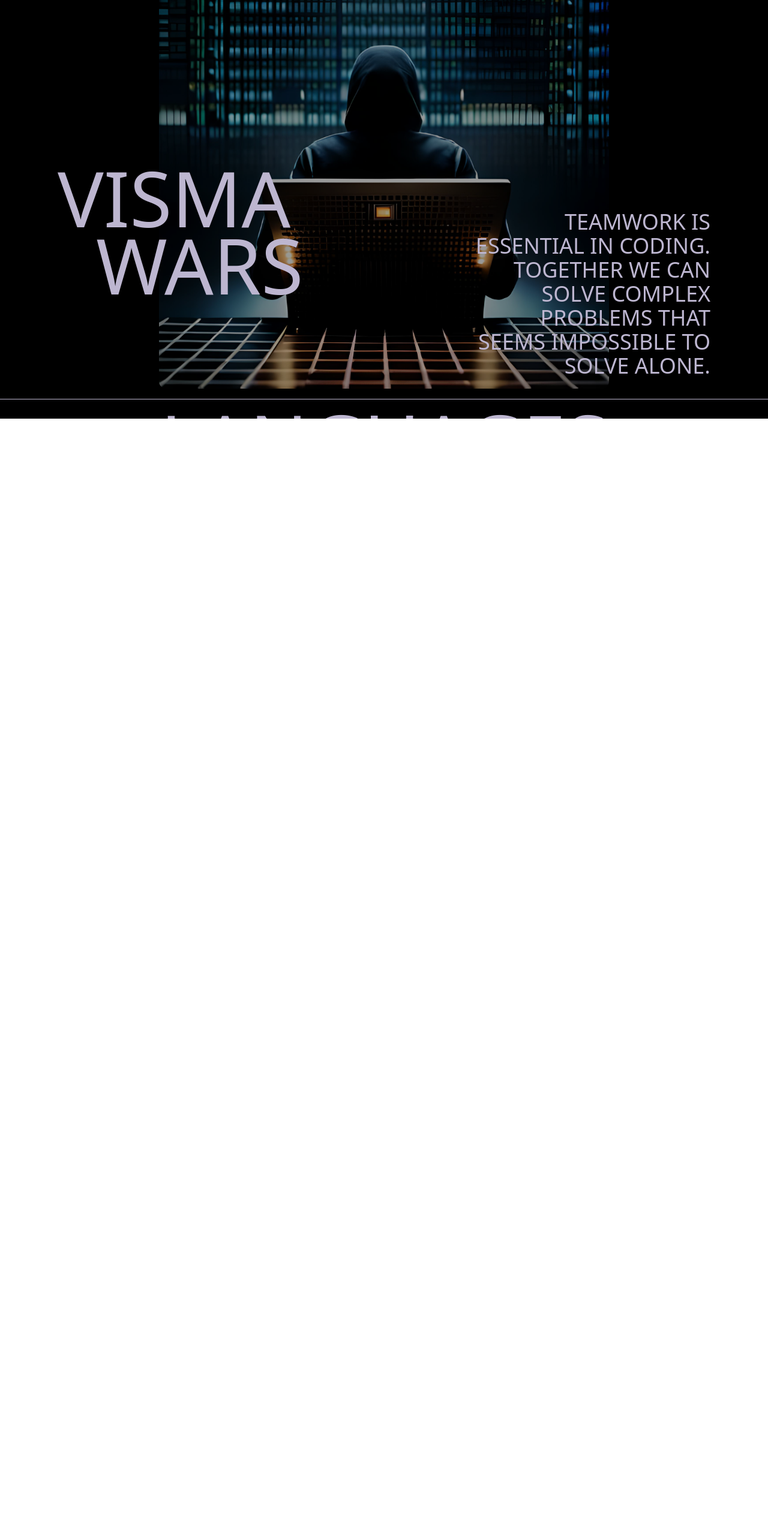
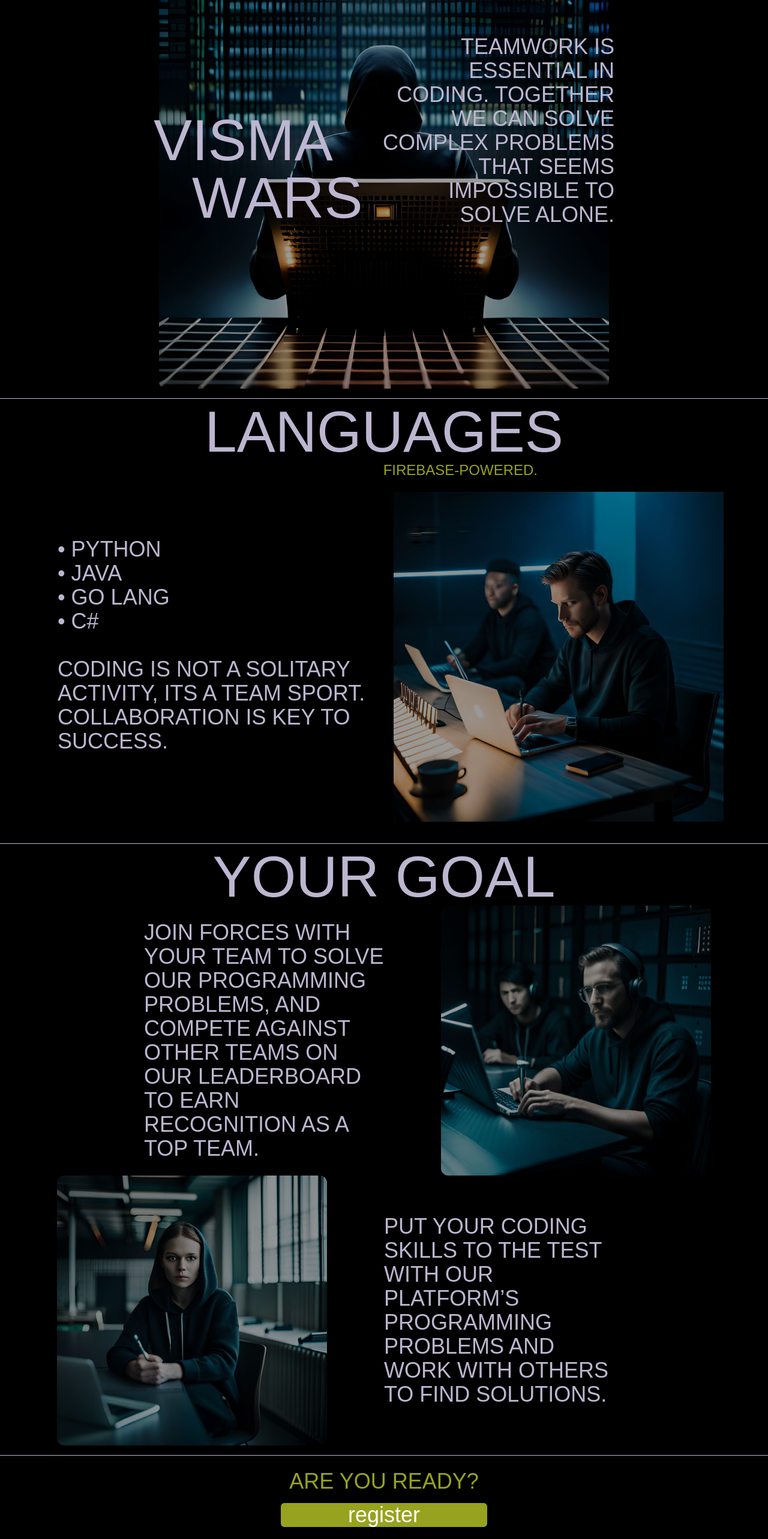
Before and after one commit to anton-cornak/codefights-web, a Next.js app in the folder front-end/: page / in a window 1280 px wide. Shown: the part 182-2748 px from the top of the page at 60% size. Before the commit the page ends 880 px from the top, so only its background shows below. Built offline with nearby package versions, Linux system fonts and the light colour scheme; no server answers; a web font is replaced by a local one; what prettier-plugin-tailwindcss would draw is missing.

Commit message:
FE- design changes

```diff
--- a/front-end/components/LeaderBoard/Description.tsx
+++ b/front-end/components/LeaderBoard/Description.tsx
@@ -2,8 +2,8 @@
 
 const Description = (): JSX.Element => {
 	return (
-		<div className="text-color1 my-10 flex justify-center text-2xl md:w-auto xl:w-auto ">
-			<div className="flex justify-center gap-36">
+		<div className="text-color1 my-10 flex justify-center text-2xl md:w-auto xl:w-auto  ">
+			<div className="flex justify-center gap-40">
 				<div>
 					<p>TOP 1-10</p>
 				</div>
--- a/front-end/components/LeaderBoard/MiddleLine.tsx
+++ b/front-end/components/LeaderBoard/MiddleLine.tsx
@@ -2,7 +2,7 @@
 
 const MiddleLine = (): JSX.Element => {
 	return (
-		<div className="absolute top-32 inline-flex w-full items-center justify-center">
+		<div className="absolute top-56 inline-flex w-full items-center justify-center">
 			<hr className="bg-color1 dark:bg-color1 h-[41rem] w-px border-0 "></hr>
 		</div>
 	);
--- a/front-end/components/LeaderBoard/RankLine.tsx
+++ b/front-end/components/LeaderBoard/RankLine.tsx
@@ -11,7 +11,7 @@
 	score,
 }: RankLineProps): JSX.Element => {
 	return (
-		<div className="my-3 inline-flex gap-32">
+		<div className="my-3 inline-flex gap-44">
 			<div className="flex text-3xl">
 				<h1>{position}</h1>
 			</div>
--- a/front-end/components/Score/ScorePoints.tsx
+++ b/front-end/components/Score/ScorePoints.tsx
@@ -3,7 +3,7 @@
 }
 const ScorePoints = ({ score }: ScorePointsProps): JSX.Element => {
     return (
-        <h1>{score}</h1>
+        <h1 className="text-color2">{score}</h1>
     );
 
 }
--- a/front-end/pages/completedTasks.tsx
+++ b/front-end/pages/completedTasks.tsx
@@ -1,6 +1,8 @@
+import React from "react";
 import Link from "next/link";
 import ScorePoints from "@/components/Score/ScorePoints";
 import '../pages';
+import { buttonVariants } from "@/components/Button";
 
 interface ScorePointsProps {
     score: string
@@ -10,45 +12,34 @@
 }
 export default function completedTasks({ completedTasksData }: completedTasksProps): JSX.Element {
     return (
-        <div className="bg-bgBlack h-screen text-6xl">
-            <div className="flex justify-center text-color1 pt-20">
+        <div className="bg-bgBlack h-screen text-8xl font-bruno">
+            <div className="flex justify-center text-color1 pt-40">
                 <h1>EVENT COMPLETED</h1>
             </div>
 
-            <div className="flex justify-center text-color1 my-5">
+            <div className="flex justify-center text-color1 my-8">
                 <h1>YOU EARNED</h1>
             </div>
 
-
             {completedTasksData.map((rank, index) => (
-                <div key={index} className="flex justify-center my-5">
+                <div key={index} className="flex justify-center my-8">
                     <ScorePoints score={rank.score} />
+                    <h1 className="text-color1"> pts.</h1>
                 </div>
             ))}
-
-
-            <div className="flex justify-center my-5">
-                <h1>value pts.</h1>
-            </div>
-
-            <div className="flex justify-center my-5">
-                <h1>TIME - vlaue</h1>
-            </div>
-
-            <div className="flex justify-center items-center mt-20">
-                <button className="rounded-sm bg-color2 text-2xl text-center inline-flex items-center px-16">
-                    <Link href="/">RETURN HOME</Link>
-                </button>
-            </div>
-
-
+            <div className="flex items-center justify-center pt-20">
+						<Link className={buttonVariants({ variant: 'default' })}
+							href='/'>
+								<h1 className="px-auto text-center text-4xl">return home</h1>
+						</Link>
+					</div>
         </div>
     );
 }
 completedTasks.defaultProps = {
-    leaderboardData: [
+    completedTasksData: [
         {
-            position: "1"
+            score: "value"
         },
     ],
 }
--- a/front-end/pages/index.tsx
+++ b/front-end/pages/index.tsx
@@ -2,14 +2,17 @@
 import "../pages/";
 import StraightLine from "@/components/StraightLine";
 import Image from "next/image";
+import { buttonVariants } from "@/components/Button";
+import Link from "next/link";
 
 export default function Home(): JSX.Element {
 	return (
-		<div className=" relative h-screen overflow-x-hidden bg-black">
+		<div className=" font-bruno relative h-screen">
 			<div className=" bg-bgBlack text-color1">
+
 				{/* INTRO */}
 				<div>
-					<div className=" ">
+					<div>
 						<Image
 							className="mx-auto flex items-center justify-center rounded-xl opacity-60 "
 							src="/intro.jpg"
@@ -17,22 +20,22 @@
 							width={750}
 							height={650}
 						/>
+					</div>
 
-						<div className=" absolute left-24 top-80 mt-12 text-9xl ">
+					<div className=" absolute left-64 top-60 mt-12 text-8xl ">
 						<h1>VISMA</h1>
 					</div>
 
-						<div className="absolute left-40 top-96 mt-24 text-9xl">
+					<div className="absolute left-80 top-72 mt-24 text-8xl">
 						<h1>WARS</h1>
 					</div>
 
-						<div className="absolute right-0 top-48 mr-24 flex h-full w-[25rem] items-center text-right text-4xl">
+					<div className="absolute right-64 flex top-40 w-[25rem] items-center text-right text-4xl">
 						<p>
 							TEAMWORK IS ESSENTIAL IN CODING. TOGETHER WE CAN
 							SOLVE COMPLEX PROBLEMS THAT SEEMS IMPOSSIBLE TO
 							SOLVE ALONE.
 						</p>
-						</div>
 					</div>
 
 					<StraightLine />
@@ -41,7 +44,7 @@
 
 				{/* LANGUAGES */}
 				<div>
-					<div className=" items-center text-center text-9xl">
+					<div className=" items-center text-center text-8xl">
 						<p>LANGUAGES</p>
 					</div>
 
@@ -83,12 +86,12 @@
 
 				{/* YOUR GOAL */}
 				<div>
-					<div className="text-center text-9xl">
+					<div className="text-center text-8xl">
 						<p>YOUR GOAL</p>
 					</div>
 
-					<div className="flex w-full justify-around px-24 py-5">
-						<div className="mt-28 pr-40 text-left first:text-4xl">
+					<div className="grid grid-cols-2 grid-rows-2 place-items-center text-4xl">
+						<div className="pl-60">
 							<p>
 								JOIN FORCES WITH YOUR TEAM TO SOLVE OUR
 								PROGRAMMING PROBLEMS, AND COMPETE AGAINST OTHER
@@ -97,8 +100,9 @@
 							</p>
 						</div>
 
+						<div>
 							<Image
-							className="right-0 flex items-end justify-end rounded-xl opacity-60"
+								className="rounded-xl opacity-60 "
 								src="/yourGoalRight.jpg"
 								alt="dsadsa"
 								width={450}
@@ -106,21 +110,23 @@
 							/>
 						</div>
 
-					<div className="flex w-full justify-around px-24">
+						<div>
 							<Image
-							className="left-0 flex items-start justify-start rounded-xl opacity-60"
+								className=" rounded-xl opacity-60"
 								src="/yourGoalLeft.jpg"
 								alt="dsadsa"
 								width={450}
 								height={400}
 							/>
+						</div>
 
-						<div className="right-0 mt-28 flex pl-40 text-right text-4xl ">
+						<div className="pr-60">
 							<p>
 								PUT YOUR CODING SKILLS TO THE TEST WITH OUR
 								PLATFORM’S PROGRAMMING PROBLEMS AND WORK WITH
 								OTHERS TO FIND SOLUTIONS.
 							</p>
+						</div>
 					</div>
 				</div>
 
@@ -129,19 +135,20 @@
 			{/* YOUR GOAL */}
 
 			{/* REGISTRATINON */}
-				<div className="">
-					<div className="my-4 text-center text-4xl ">
+			<div className=" bg-bgBlack">
+				<div className="py-4 text-center text-4xl text-color2 ">
 					<p>ARE YOU READY?</p>
 				</div>
 
 				<div className="flex items-center justify-center pb-5">
-						<button className="bg-color2 inline-flex items-center rounded-sm px-36 text-center text-4xl">
-							<p className="text-bgBlack">REGISTER</p>
-						</button>
+					<Link className={buttonVariants({ variant: 'default' })}
+						href='/registration'>
+						<h1 className="px-24 text-center text-4xl">register</h1>
+					</Link>
 				</div>
 			</div>
 			{/* REGISTRATION */}
 		</div>
-		</div>
+
 	);
 }
--- a/front-end/pages/leaderboard.tsx
+++ b/front-end/pages/leaderboard.tsx
@@ -19,7 +19,7 @@
 	leaderboardData,
 }: LeaderBoardProps): JSX.Element {
 	return (
-		<div className="bg-bgBlack">
+		<div className="bg-bgBlack font-bruno">
 			{/* head */}
 			<Head />
 			{/* head */}
@@ -58,12 +58,12 @@
 	leaderboardData: [
 		{
 			position: "1",
-			teamName: "gabicka",
+			teamName: "dfsfdsa",
 			score: "109",
 		},
 		{
 			position: "1",
-			teamName: "janicko",
+			teamName: "fdsfsd",
 			score: "109",
 		},
 		{
```
Lines whose indentation alone changed are shown as unchanged.
